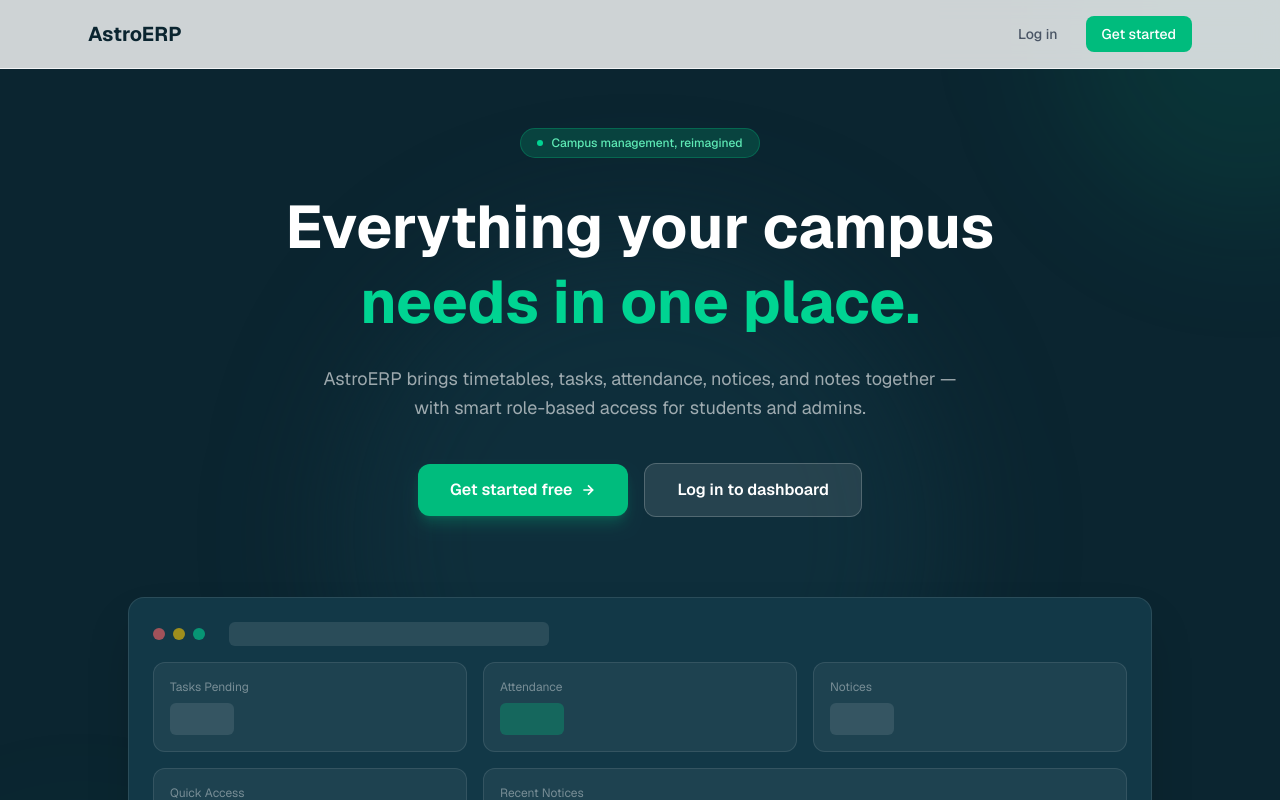
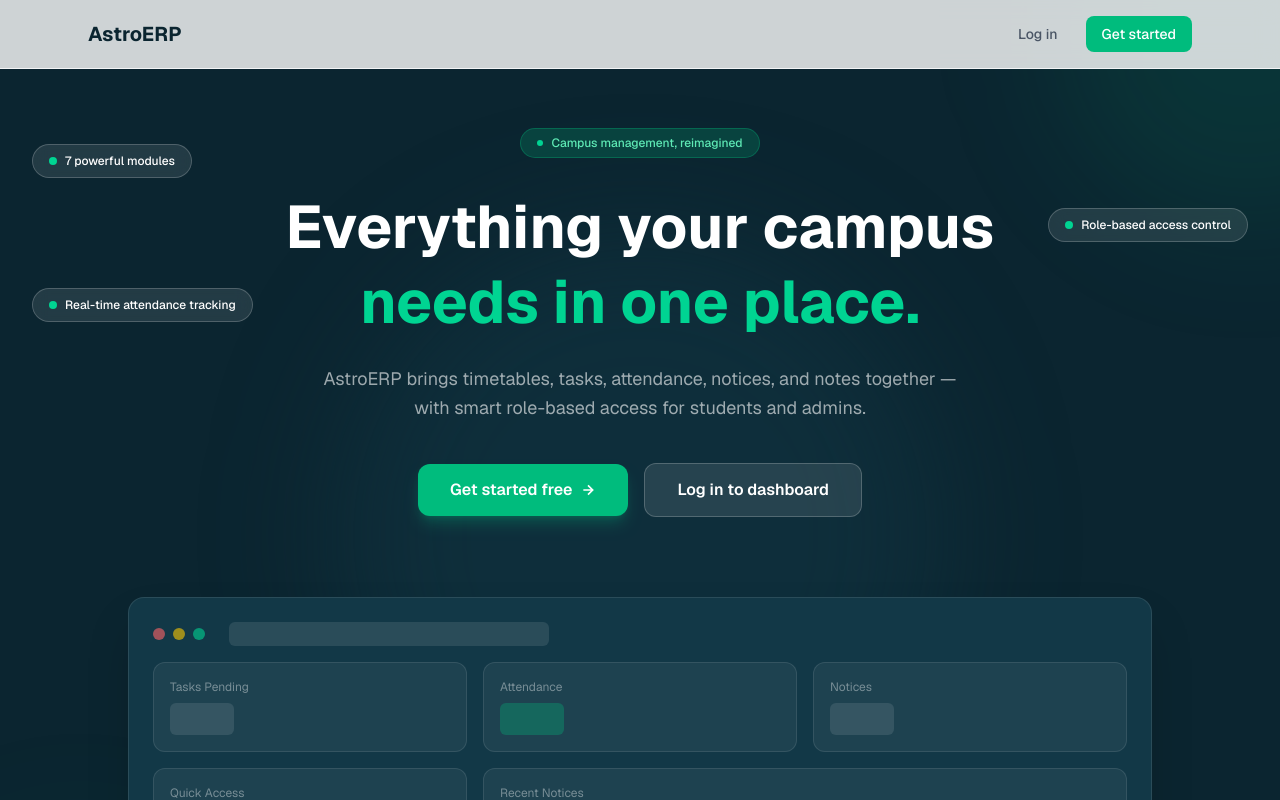
Before and after one commit to priyanshu456777/astroerp, a Next.js app in the folder frontend/: page / in a window 1280 px wide. Shown: the top 800 px of the page. Built offline with nearby package versions, Linux system fonts and the light colour scheme.

Commit message:
Fix floating pills position in hero

```diff
--- a/frontend/app/page.tsx
+++ b/frontend/app/page.tsx
@@ -85,13 +85,17 @@
         </div>
 
         {/* Floating stat pills */}
-        <div className="absolute bottom-40 left-16 hidden lg:flex items-center gap-2 bg-white/10 backdrop-blur-sm border border-white/20 rounded-full px-4 py-2 text-white text-xs font-medium">
+        <div className="absolute top-36 left-8 hidden lg:flex items-center gap-2 bg-white/10 backdrop-blur-sm border border-white/20 rounded-full px-4 py-2 text-white text-xs font-medium">
   <span className="w-2 h-2 bg-emerald-400 rounded-full animate-pulse"></span>
   7 powerful modules
 </div>
-<div className="absolute bottom-24 right-16 hidden lg:flex items-center gap-2 bg-white/10 backdrop-blur-sm border border-white/20 rounded-full px-4 py-2 text-white text-xs font-medium">
+<div className="absolute top-52 right-8 hidden lg:flex items-center gap-2 bg-white/10 backdrop-blur-sm border border-white/20 rounded-full px-4 py-2 text-white text-xs font-medium">
   <span className="w-2 h-2 bg-emerald-400 rounded-full animate-pulse"></span>
   Role-based access control
+</div>
+<div className="absolute top-72 left-8 hidden lg:flex items-center gap-2 bg-white/10 backdrop-blur-sm border border-white/20 rounded-full px-4 py-2 text-white text-xs font-medium">
+  <span className="w-2 h-2 bg-emerald-400 rounded-full animate-pulse"></span>
+  Real-time attendance tracking
 </div>
         <div className="absolute bottom-32 left-16 lg:left-32 hidden lg:flex items-center gap-2 bg-white/10 backdrop-blur-sm border border-white/20 rounded-full px-4 py-2 text-white text-xs font-medium animate-pulse" style={{animationDelay: "1s"}}>
           <span className="w-2 h-2 bg-emerald-400 rounded-full"></span>
```
